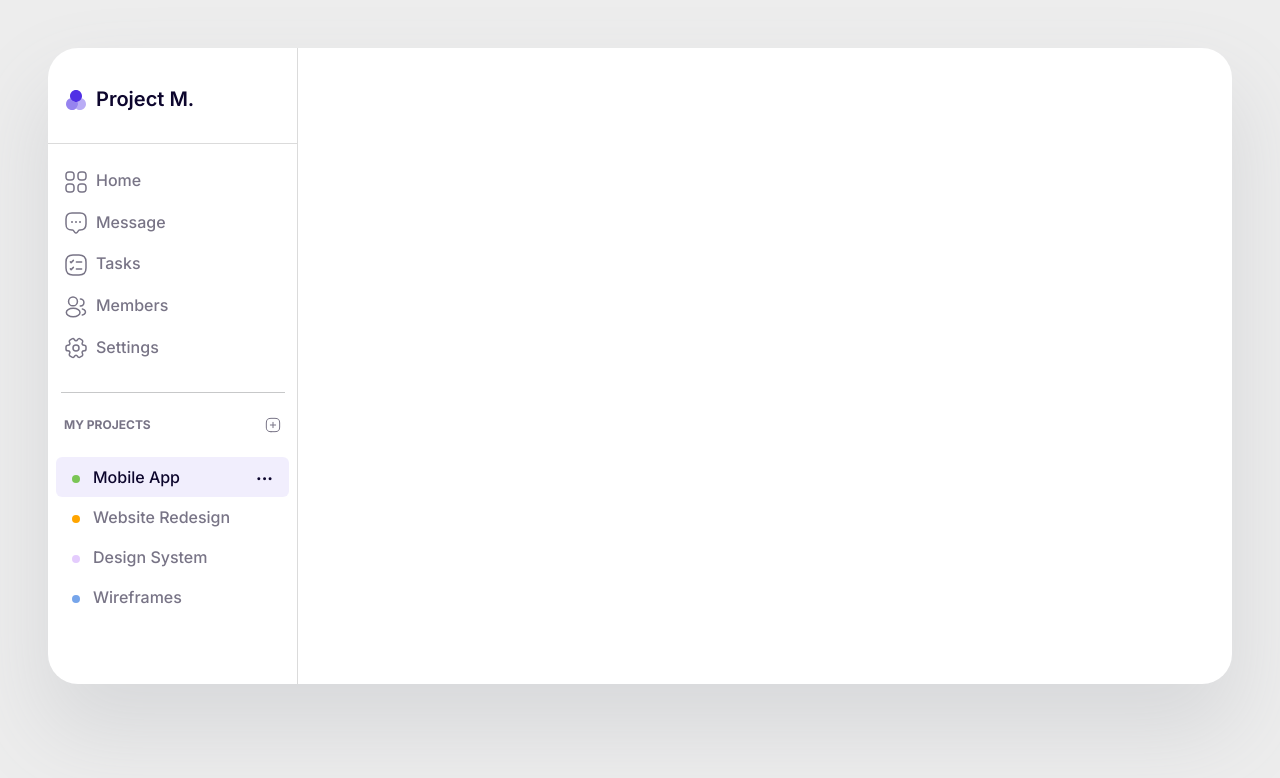
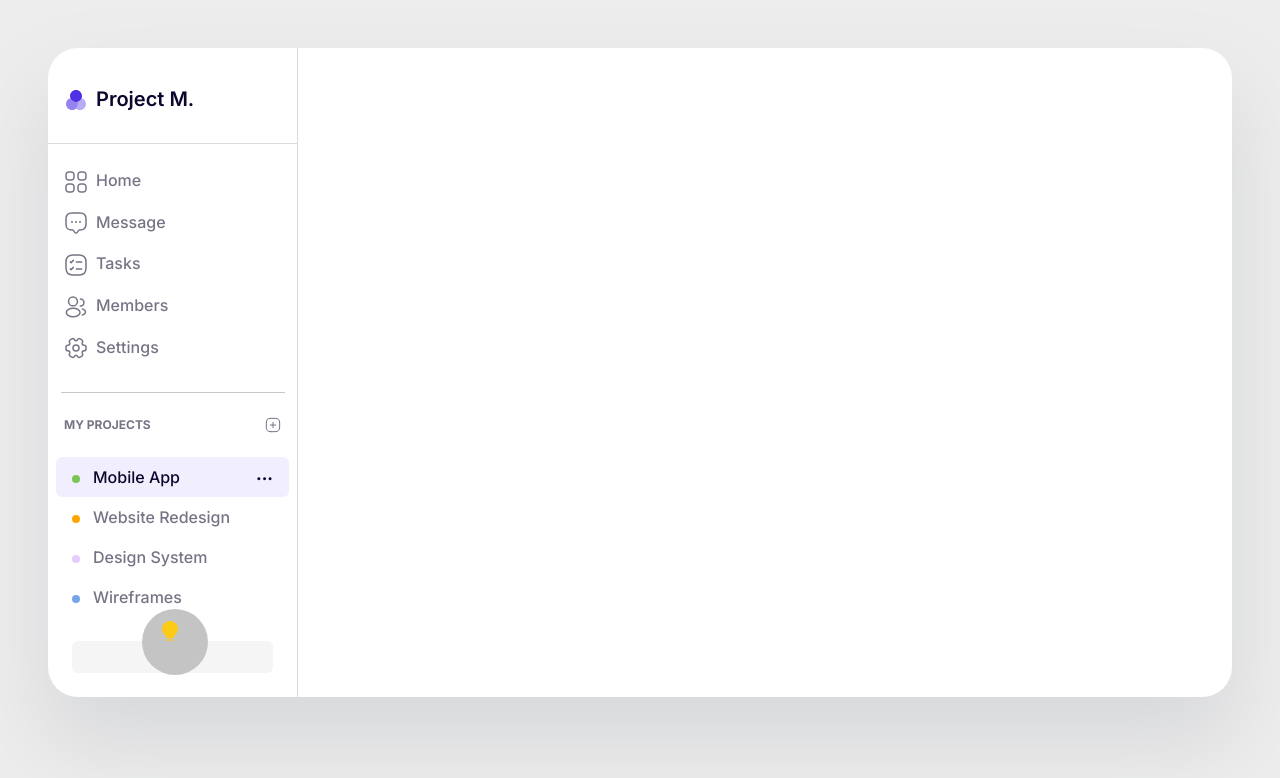
Before and after one commit to Gobinda17/Mercor_Project, a Next.js app: page / in a window 1280 px wide. Shown: the top 778 px of the page. Built offline with nearby package versions, Linux system fonts and the light colour scheme.

Commit message:
Notify Card added

```diff
--- a/app/globals.css
+++ b/app/globals.css
@@ -85,6 +85,20 @@ body {
   margin-left: 0;
 }
 
+.notify-card {
+  border: 0 !important;
+  background-color: #F5F5F5 !important;
+}
+
+.notify-card .card-header {
+  background-color: #C4C4C4 !important;
+  position: absolute;
+  width: 66px;
+  height: 66px;
+  border-radius: 50% !important;
+  left: 35%;
+  top: -32px;
+}
 
 .green-dot::before {
   content: "";
--- a/app/page.js
+++ b/app/page.js
@@ -66,11 +66,14 @@ export default function Home() {
             </li>
           </ul>
 
-          <span href="#" className="nav-link h4 w-100 mb-5">
-            <a href=""><i className="bx bxl-instagram-alt text-white"></i></a>
-            <a href=""><i className="bx bxl-twitter px-2 text-white"></i></a>
-            <a href=""><i className="bx bxl-facebook text-white"></i></a>
-          </span>
+          <div className='card h-100 m-4 notify-card position-relative'>
+            <div className='card-header border-0'>
+              <Image src="/lamp-on.svg" width={24} height={24} alt="Lamp Icon"/>
+            </div>
+            <div className='card-body'>
+
+            </div>
+          </div>
         </div>
       </div>
     </div >
```
